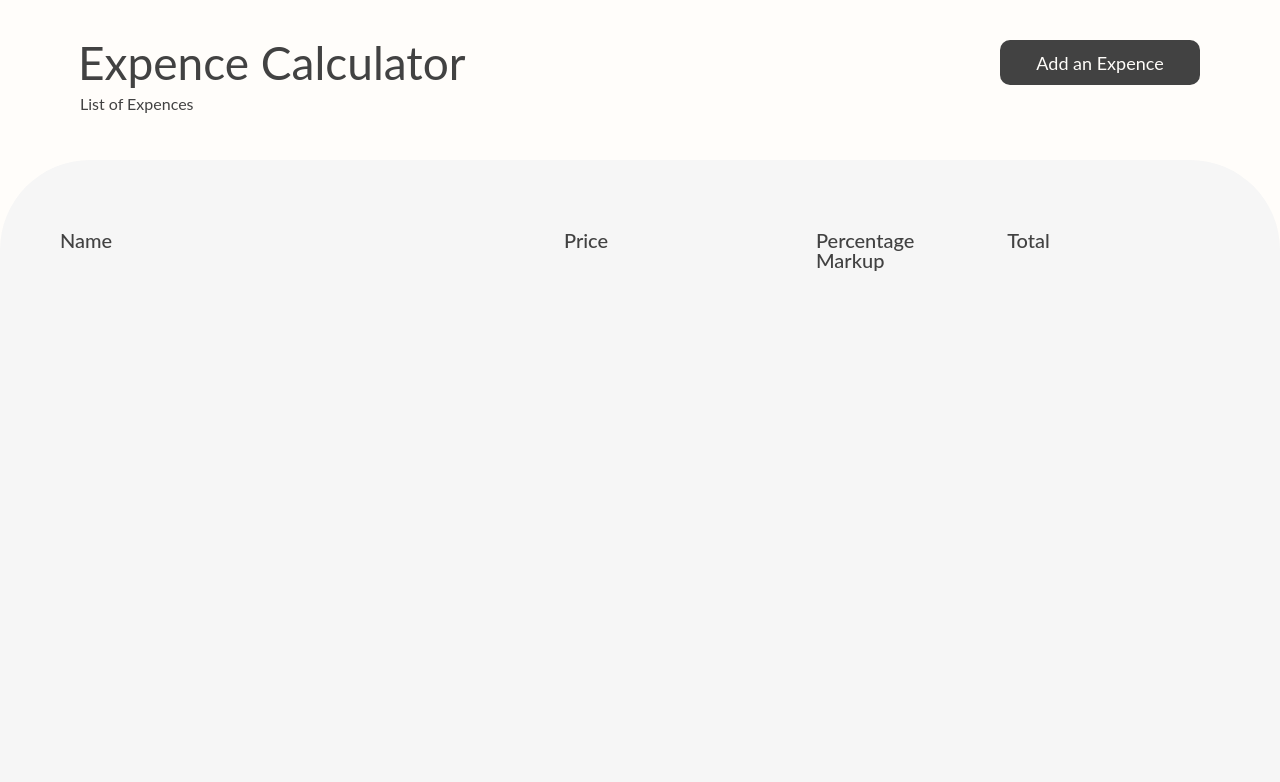
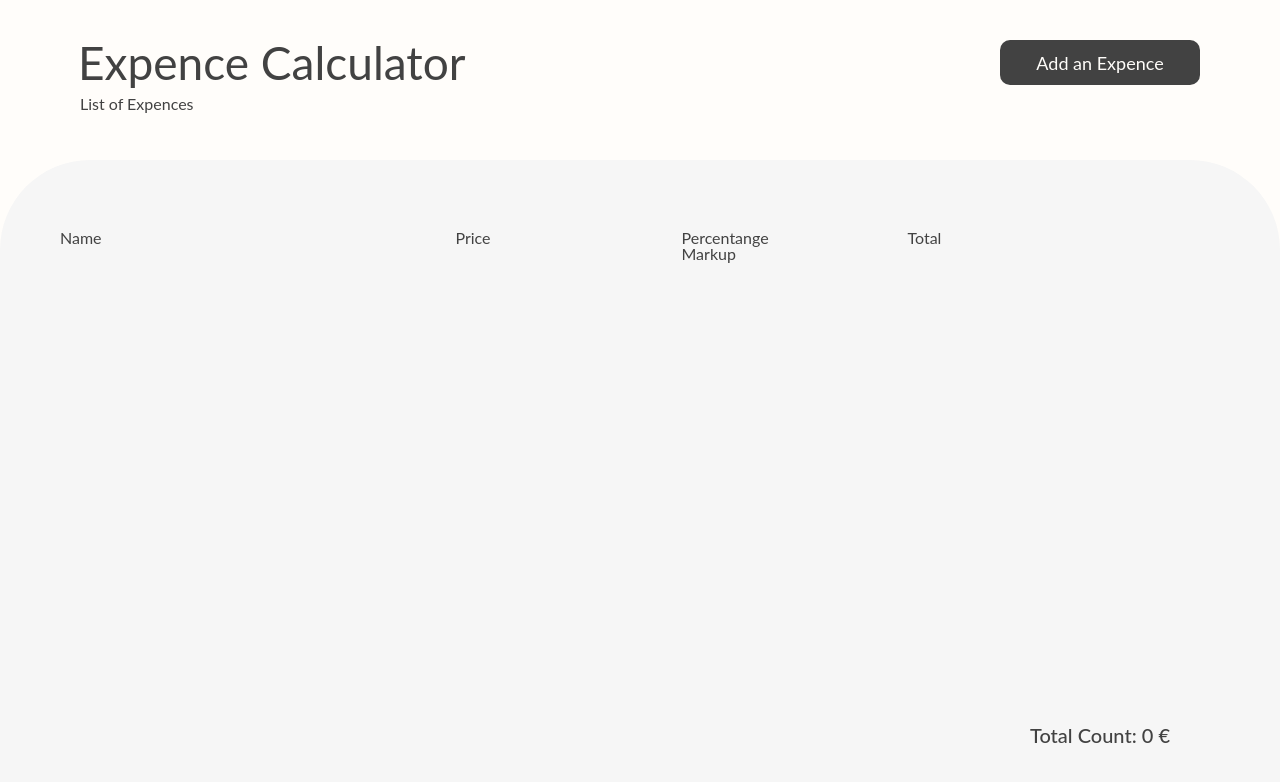
Before and after one commit to bircankut/expense-calculator, a React (Vite) app: page / in a window 1280 px wide. Shown: the top 782 px of the page. Built offline with nearby package versions, Linux system fonts and the light colour scheme.

Commit message:
change: grid structure

```diff
--- a/src/components/expence-items/expence-items.module.css
+++ b/src/components/expence-items/expence-items.module.css
@@ -1,7 +1,7 @@
 .grid {
   display: grid;
-  grid-template-columns: 40% 20% 12% 24% 2%;
-  padding: 20px 10px 30px 10px;
+  grid-template-columns: 35% 20% 20% 20% 5%;
+  padding: 20px 10px 20px 10px;
 }
 
 @media only screen and (max-width: 768px) {
@@ -20,10 +20,26 @@
 
 .input {
   background-color: transparent;
-  border: none;
+  border:none;
+  border-bottom: 2px dashed  rgba(66, 66, 66, 0.5);
   box-shadow: none;
   font-size: 15px;
+  padding: 5px;
 }
+
+input:focus {
+  outline: none !important;
+  border-color: #719ECE;
+  box-shadow: none;
+}
+
+.total {
+  display: flex;
+  align-items: center;
+  background-color: transparent;
+  font-size: 15px;
+}
+
 
 .deleteButton {
   color: rgba(66, 66, 66, 1);
@@ -35,7 +51,7 @@
 
 @media only screen and (max-width: 768px) {
   /* For mobile phones: */
-  .itemStyleForPhone {
+  .item {
     margin: 10px;
   }
 }
@@ -64,3 +80,9 @@
     background-color: rgb(239, 239, 239);
   }
 }
+
+.span{
+  display: inline;
+  margin-left: -15px;
+  background-color:  rgb(246, 246, 246);
+}
--- a/src/components/expence-items/expence-items.tsx
+++ b/src/components/expence-items/expence-items.tsx
@@ -1,5 +1,6 @@
 import { useExpence } from "../../contexts/expence";
 import style from "../expence-items/expence-items.module.css";
+import ExpenceListHeaders from "../expence-list-headers/expence-list-headers";
 
 interface ExpenceItemsProps {}
 
@@ -19,10 +20,11 @@ const ExpenceItems = ({}: ExpenceItemsProps) => {
   };
   return (
     <ul>
+      <ExpenceListHeaders />
       {expences.map((el) => {
         return (
           <li key={el.id} className={`${style.grid} ${style.expenceBox}`}>
-            <div className={style.itemStyleForPhone}>
+            <div className={style.item}>
               <label className={style.label}>Name:</label>
               <input
                 className={`${style.input} fontLato colorDarkGrey`}
@@ -31,16 +33,16 @@ const ExpenceItems = ({}: ExpenceItemsProps) => {
                 onChange={(event) => handleNameChange(event, el.id)}
               />
             </div>
-            <div className={style.itemStyleForPhone}>
+            <div className={style.item}>
               <label className={style.label}>Price:</label>
               <input
                 className={`${style.input}  ${style.input} fontLato colorDarkGrey`}
                 value={el.price}
                 type="text"
                 onChange={(event) => handlePriceChange(event, el.id)}
-              />
+              /><span className={style.span}>€</span>
             </div>
-            <div className={style.itemStyleForPhone}>
+            <div className={style.item}>
               <label className={style.label}>Percentage:</label>
               <input
                 className={`${style.input} fontLato colorDarkGrey`}
@@ -49,13 +51,13 @@ const ExpenceItems = ({}: ExpenceItemsProps) => {
                 onChange={(event) => {
                   handlePercentageChange(event, el.id);
                 }}
-              />
+              /><span className={style.span}>€</span>
             </div>
             <p
-              className={`${style.input} ${style.itemStyleForPhone}  fontLato colorDarkGrey`}
+              className={`${style.total} ${style.item}  fontLato colorDarkGrey`}
             >
               <label className={style.label}>Total:</label>
-              {el.total?.toString()}
+              {el.total?.toString()} €
             </p>
 
             <button
--- a/src/components/expence-list-headers/expence-list-headers.module.css
+++ b/src/components/expence-list-headers/expence-list-headers.module.css
@@ -1,12 +1,19 @@
 .headerBox {
   height: 8vh;
-  position: fixed;
+  position: sticky;
+  top: 0;
+  left: 0;
+  background-color: rgb(246, 246, 246);
   width: 100%;
+}
+
+.item > p {
+  max-width: 12ch;
 }
 
 .grid {
   display: grid;
-  grid-template-columns: 40% 20% 12% 24% 2%;
+  grid-template-columns: 35% 20% 20% 20% 5%;
   padding: 20px 10px;
 }
 
--- a/src/components/expence-list-headers/expence-list-headers.tsx
+++ b/src/components/expence-list-headers/expence-list-headers.tsx
@@ -5,12 +5,20 @@ interface expenceListHeadersProps {}
 
 const expenceListHeaders: FC<expenceListHeadersProps> = ({}) => {
   return (
-    <div className={`${style.headerBox} ${style.grid}`}>
-      <p className={style.gridHeader}>Name</p>
-      <p className={style.gridHeader}>Price</p>
-      <p className={style.gridHeader}>Percentage Markup</p>
-      <p className={style.gridHeader}>Total</p>
-    </div>
+    <li className={`${style.grid} ${style.headerBox}`}>
+      <div className={style.item}>Name</div>
+      <div className={style.item}>Price</div>
+      <div className={style.item}>
+        <p>Percentange Markup</p>
+      </div>
+      <p
+        className={`${style.input} ${style.item}  fontLato colorDarkGrey`}
+      >
+        Total
+      </p>
+
+      <span />
+    </li>
   );
 };
 
--- a/src/components/expence-list/expence-list.module.css
+++ b/src/components/expence-list/expence-list.module.css
@@ -6,8 +6,9 @@
 }
 
 .scrollBox {
-  height: 55vh;
+  height: 60vh;
   overflow-y: scroll;
+  margin-bottom: 10px;
 }
 
 @media only screen and (max-width: 768px) {
--- a/src/components/expence-list/expence-list.tsx
+++ b/src/components/expence-list/expence-list.tsx
@@ -1,6 +1,5 @@
 import style from "../expence-list/expence-list.module.css";
 import { TotalCount } from "../total-count/total-count";
-import ExpenceListHeaders from "../expence-list-headers/expence-list-headers";
 import { ExpenceItems } from "../expence-items/expence-items";
 
 interface ExpenceListProps {}
@@ -9,7 +8,6 @@ const ExpenceList = ({}: ExpenceListProps) => {
   return (
     <section className={`${style.container} fontLato colorDarkGrey`}>
       <div className={style.scrollBox}>
-        <ExpenceListHeaders />
         <ExpenceItems />
       </div>
       <TotalCount />
--- a/src/components/total-count/total-count.module.css
+++ b/src/components/total-count/total-count.module.css
@@ -14,10 +14,3 @@
   height: 6vh;
   margin-top: 20px;
 }
-
-@media only screen and (min-width: 768px) {
-  /* For mobile phones: */
-  .expenceTotal {
-    display: none;
-  }
-}
```
